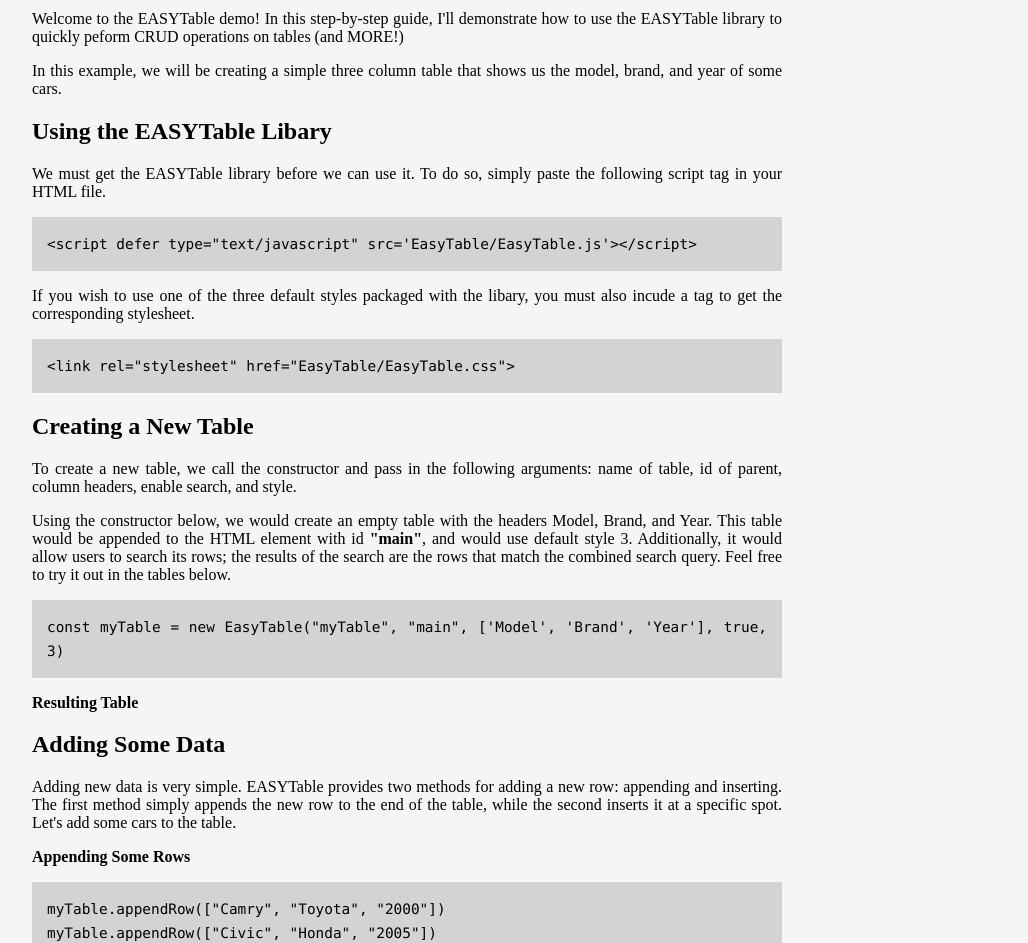
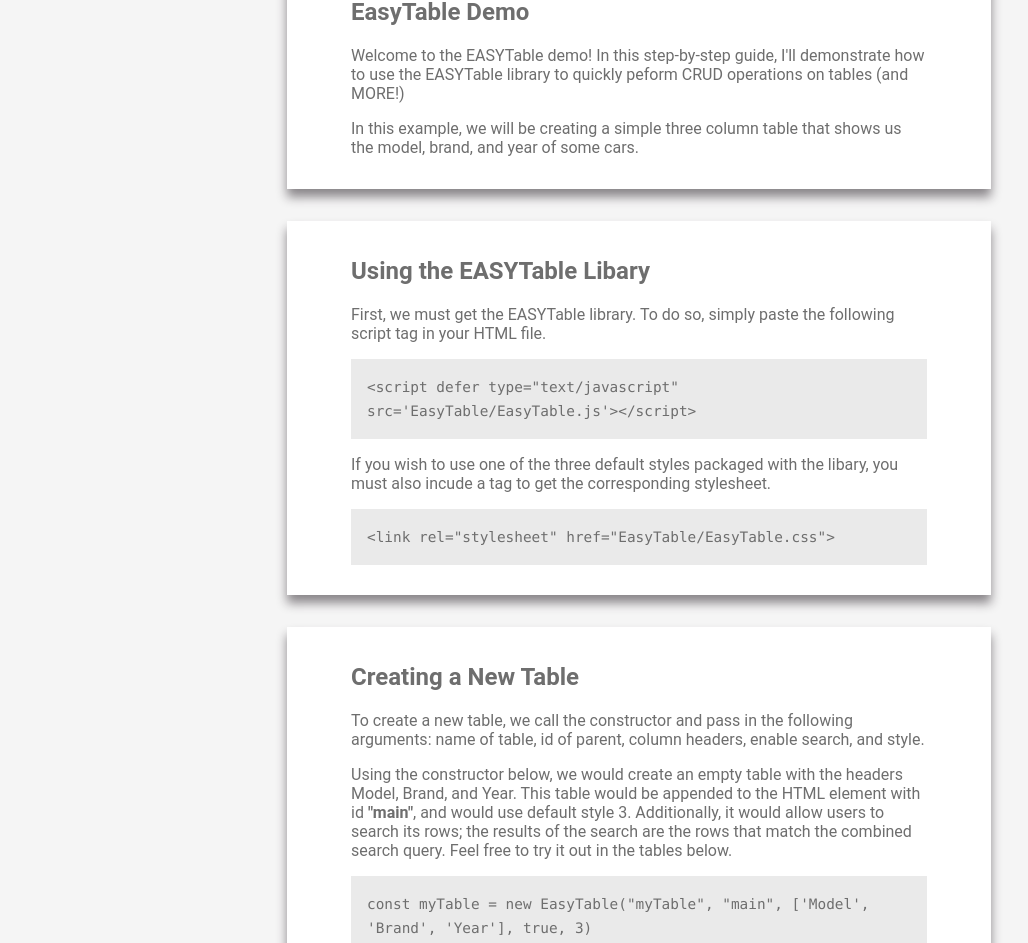
Before and after one commit to AdiThakur/easy-table, a website: page pub/examples.html in a window 1280 px wide. Shown: the part 70-1013 px from the top of the page, without its empty margins (1-1029 px from the left). Drawn offline with Linux system fonts and the light colour scheme.

Commit message:
Updated the look of examples page

```diff
--- a/pub/examples.css
+++ b/pub/examples.css
@@ -1,20 +1,61 @@
+/* * {
+    padding: none;
+    margin: none;
+} */
+
+/* Body */
 #main {
-    width: 750px;
-    text-align: justify;
+    width: 60%;
+    margin: auto;
     padding-left: 25px;
     padding-right: 25px;
     padding-bottom: 25px;
+
+    font-size: 1rem;
+    color: rgb(110, 110, 110);
+    text-align: justify;
+    font-family: Roboto,Helvetica,Arial,sans-serif;
+
     background-color: whitesmoke;
 }
 
+/* Container for sections/steps. */
+.step {
+    display: flexbox;
+    flex-direction: column;
+    align-items: center;
+    overflow-x: auto;
+
+    padding: 1rem 4rem;
+    margin: 2rem;
+    height: fit-content;
+
+    text-align: justify;
+    background-color: white;
+    box-shadow: 0px 7.5px 10px 0px rgba(138,134,138,1);
+}
+/* Container for example tables. */
+.step-table {
+    display: flex;
+    flex-direction: column;
+    align-items: center;
+    margin: auto;
+
+    color: black;
+}
+.step, h2 {
+    text-align: left;
+}
+
+/* Container for code snippets. */
 .code {
 
-    /* width: 90%; */
     margin-left: auto;
     margin-right: auto;
+    padding: 1rem;
 
-    background-color: lightgrey;
-    padding: 15px;
+    background-color: rgba(211, 211, 211, 0.486);
+
     font-family: Consolas,"courier new";
     font-size: 0.9rem;
     font-weight: 550;
--- a/pub/examples.html
+++ b/pub/examples.html
@@ -12,39 +12,53 @@
 </head>
 
 <body id="main">
-    <h1>EasyTable Examples Usages</h1>
+
+    <!-- Website Header -->
+    <div class="step">
+        <h2>EasyTable Demo</h1>
             <p>
-        Welcome to the EASYTable demo! In this step-by-step guide, I'll demonstrate how to use the EASYTable library to
+                Welcome to the EASYTable demo! In this step-by-step guide, I'll demonstrate how to use the EASYTable
+                library
+                to
                 quickly peform CRUD operations on tables (and MORE!)
             </p>
             <p>
                 In this example, we will be creating a simple three column table that shows us
                 the model, brand, and year of some cars.
             </p>
+    </div>
 
-
+    <!-- Getting Started: Importing the required files. -->
+    <div class="step">
         <h2>Using the EASYTable Libary</h2>
         <p>
-        We must get the EASYTable library before we can use it. To do so, simply paste the following script tag in your
+            First, we must get the EASYTable library. To do so, simply paste the following script tag in
+            your
             HTML file.
         </p>
         <p class="code">
             &lt;script defer type="text/javascript" src='EasyTable/EasyTable.js'&gt;&lt;/script&gt;
         </p>
-    <p>If you wish to use one of the three default styles packaged with the libary, you must also incude a tag to get
+        <p>If you wish to use one of the three default styles packaged with the libary, you must also incude a tag to
+            get
             the corresponding stylesheet.</p>
         <p class="code">
             &lt;link rel="stylesheet" href="EasyTable/EasyTable.css"&gt;
         </p>
+    </div>
 
 
+    <!-- Step 1: Creating tables. -->
+    <div class="step">
         <h2>Creating a New Table</h2>
         <p>
-        To create a new table, we call the constructor and pass in the following arguments: name of table, id of parent,
+            To create a new table, we call the constructor and pass in the following arguments: name of table, id of
+            parent,
             column headers, enable search, and style.
         </p>
         <p>
-        Using the constructor below, we would create an empty table with the headers Model, Brand, and Year. This table
+            Using the constructor below, we would create an empty table with the headers Model, Brand, and Year. This
+            table
             would be appended to the HTML element with id <strong>"main"</strong>, and would use default style 3.
             Additionally, it would
             allow users to search its rows; the results of the search are the rows that match the combined search query.
@@ -54,14 +68,19 @@
             const myTable = new EasyTable("myTable", "main", ['Model', 'Brand', 'Year'], true, 3)
         </p>
         <p><strong>Resulting Table</strong></p>
-    <div id="step1Table"></div>
+        <div id="step1Table" class="step-table"></div>
+    </div>
 
 
+    <!-- Step 2: Adding data to tables.  -->
+    <div class="step">
         <h2>Adding Some Data</h2>
         <p>
             Adding new data is very simple. EASYTable provides two methods for adding a new row:
             appending and inserting. The first method simply appends the new row to the end of the
-        table, while the second inserts it at a specific spot. Let's add some cars to the table.
+            table, while the second inserts it at a specific spot. Both of the mentioned methods require arrays of data
+            whose
+            length matches the number of columns. Let's add some cars to the table.
         </p>
         <p><strong>Appending Some Rows</strong></p>
         <p class="code">
@@ -78,14 +97,19 @@
             myTable.insertRow(1, ["458", "Ferrari", "1996"]) <br>
         </p>
         <p><strong>Resulting Table</strong></p>
-    <div id="step2Table"></div>
+        <div id="step2Table" class="step-table"></div>
+    </div>
 
 
+    <!-- Step 3 + 4: Updating tables. -->
+    <div class="step">
         <h2>Updating the Table</h2>
         <h3>Setting Data</h3>
         <p>
-        Woops! Looks like I misspelled Mustang. Luckily, EASYTable provides methods that allow users to update tables
-        at the granularity of rows OR cells. Realisticaly, these methods would be used to updated specific cells based
+            Woops! Looks like I misspelled Mustang. Luckily, EASYTable provides methods that allow users to update
+            tables
+            at the granularity of rows OR cells. Realisticaly, these methods would be used to updated specific cells
+            based
             on certain user interactions, and not to fix spelling mistakes.
             We can either update the entire row, or just the cell. Both options yeild the same result.
         </p>
@@ -98,11 +122,13 @@
             myTable.setCell(5, 0, "Mustang") <br>
         </p>
         <p><strong>Resulting Table</strong></p>
-    <div id="step3Table"></div>
+        <div id="step3Table" class="step-table"></div>
         <h3>Removing Data</h3>
         <p>
-        You know what, I no longer want Model-T in our table; its waaaay too old! Once again, as you might have guessed,
-        EASYTable provides multiple easy approaches to the given problem. We can remove the last row by either calling
+            You know what, I no longer want Model-T in our table; its waaaay too old! Once again, as you might have
+            guessed,
+            EASYTable provides multiple easy approaches to the given problem. We can remove the last row by either
+            calling
             popRow, or deleteRow; popRow always removes from the end of the table, while deleteRow removes a row at
             a specified index. Calling either of the methods below will remove Model-T from our table.
         <p><strong>Popping Row</strong></p>
@@ -114,9 +140,12 @@
             myTable.deleteRow(7) <br>
         </p>
         <p><strong>Resulting Table</strong></p>
-    <div id="step4Table"></div>
+        <div id="step4Table" class="step-table"></div>
+    </div>
 
 
+    <!-- Step 5: Applying custom styles -->
+    <div class="step">
         <h2>Creating Custom Styles</h2>
         <p>
             Users can create numerous styles that are applied to tables upon instantiation. For the Alpha Release,
@@ -134,7 +163,8 @@
         </p>
         <p>
             For example, if I wanted to create my own style for a table, I could specify the
-        selectors .dataRow4, .dataCell4, and .headerCell4, and pass in the number 4 as the style argument for my table
+            selectors .dataRow4, .dataCell4, and .headerCell4, and pass in the number 4 as the style argument for my
+            table
             constructor.
         </p>
 
@@ -159,7 +189,8 @@
             }
         </p>
 
-    <p>Now, to create a table with this new, custom, style, we pass in 4 as the style argument. Note that some rows have
+        <p>Now, to create a table with this new, custom, style, we pass in 4 as the style argument. Note that some rows
+            have
             been appended to this table to show off its style, and the search feature has been disabled.
         </p>
         <p class="code">
@@ -167,8 +198,8 @@
         </p>
 
         <p><strong>Resulting Table</strong></p>
-    <div id="step5Table"></div>
-
+        <div id="step5Table" class="step-table"></div>
+    </div>
 </body>
 
 </html>
--- a/pub/examples.js
+++ b/pub/examples.js
@@ -1,9 +1,25 @@
 'use strict'
 const log = console.log
 
-const step1 = new EasyTable("step1", "step1Table", ['Model', 'Brand', 'Year'], true, 3)
+const step1 = new EasyTable("step1", "step1Table", {
+    columns: ['Model', 'Brand', 'Year'],
+    colNumbering: true,
+    enableSearch: true,
+    enableSort: true,
+    defaultStyle: 3,
+    stylesheet: null,
+    cssText: null
+})
 
-const step2 = new EasyTable("step2", "step2Table", ['Model', 'Brand', 'Year'], true, 3)
+const step2 = new EasyTable("step2", "step2Table", {
+    columns: ['Model', 'Brand', 'Year'],
+    colNumbering: true,
+    enableSearch: true,
+    enableSort: true,
+    defaultStyle: 3,
+    stylesheet: null,
+    cssText: null
+})
 step2.appendRow(["Camry", "Toyota", "2000"])
 step2.appendRow(["Civic", "Honda", "2005"])
 step2.appendRow(["Accord", "Honda", "2001"])
@@ -13,7 +29,15 @@ step2.appendRow(["Model-T", "Ford", "1102"])
 step2.insertRow(1, ["Enzo", "Ferrari", "1996"])
 step2.insertRow(1, ["458", "Ferrari", "1996"])
 
-const step3 = new EasyTable("step3", "step3Table", ['Model', 'Brand', 'Year'], true, 3)
+const step3 = new EasyTable("step3", "step3Table", {
+    columns: ['Model', 'Brand', 'Year'],
+    colNumbering: true,
+    enableSearch: true,
+    enableSort: true,
+    defaultStyle: 3,
+    stylesheet: null,
+    cssText: null
+})
 step3.appendRow(["Camry", "Toyota", "2000"])
 step3.appendRow(["Civic", "Honda", "2005"])
 step3.appendRow(["Accord", "Honda", "2001"])
@@ -25,7 +49,15 @@ step3.insertRow(1, ["458", "Ferrari", "1996"])
 
 step3.setCell(5, 0, "Mustang")
 
-const step4 = new EasyTable("step4", "step4Table", ['Model', 'Brand', 'Year'], true, 3)
+const step4 = new EasyTable("step4", "step4Table", {
+    columns: ['Model', 'Brand', 'Year'],
+    colNumbering: true,
+    enableSearch: true,
+    enableSort: true,
+    defaultStyle: 3,
+    stylesheet: null,
+    cssText: null
+})
 step4.appendRow(["Camry", "Toyota", "2000"])
 step4.appendRow(["Civic", "Honda", "2005"])
 step4.appendRow(["Accord", "Honda", "2001"])
@@ -38,7 +70,15 @@ step4.setCell(5, 0, "Mustang")
 
 step4.popRow()
 
-const step5 = new EasyTable("step5", "step5Table", ['Model', 'Brand', 'Year'], false, 2)
+const step5 = new EasyTable("step5", "step5Table", {
+    columns: ['Model', 'Brand', 'Year'],
+    colNumbering: true,
+    enableSearch: false,
+    enableSort: true,
+    defaultStyle: 2,
+    stylesheet: null,
+    cssText: null
+})
 step5.appendRow(["Camry", "Toyota", "2000"])
 step5.appendRow(["Civic", "Honda", "2005"])
 step5.appendRow(["Accord", "Honda", "2001"])
```
Lines whose indentation alone changed are shown as unchanged.
